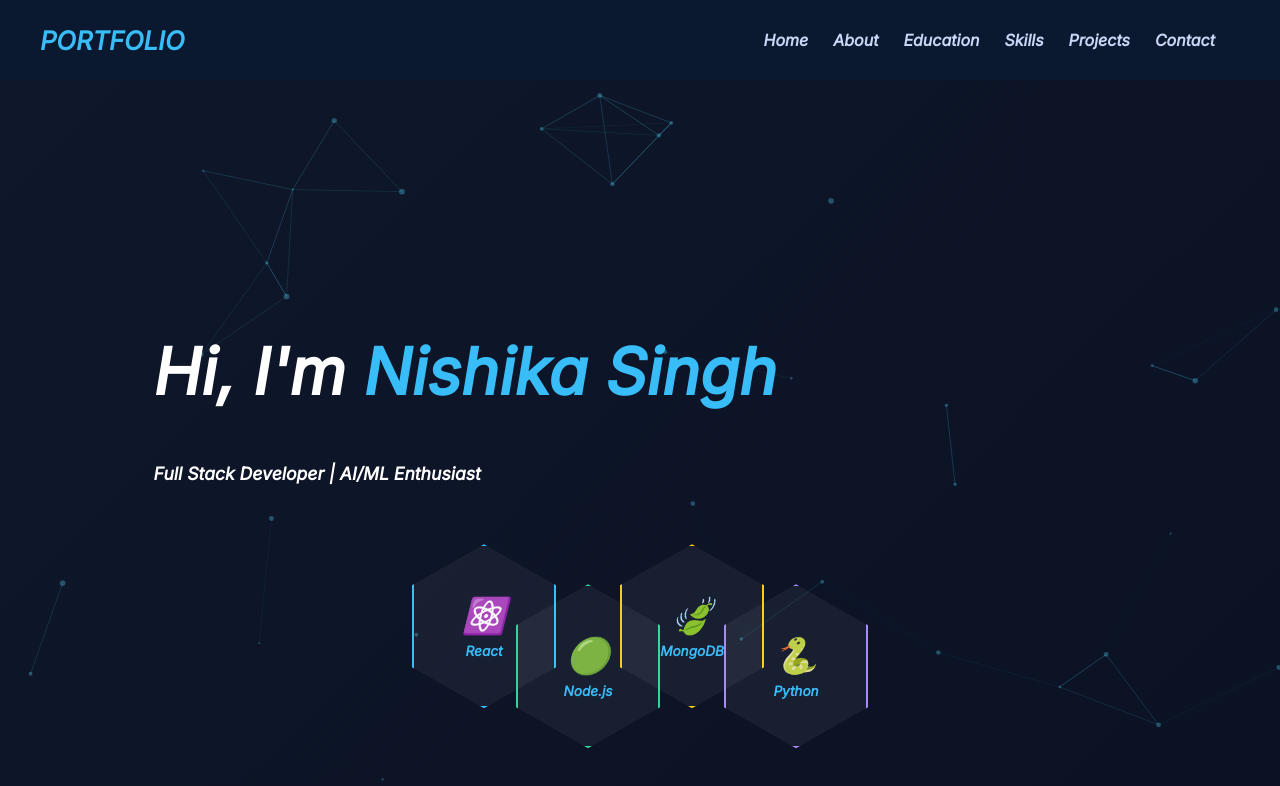
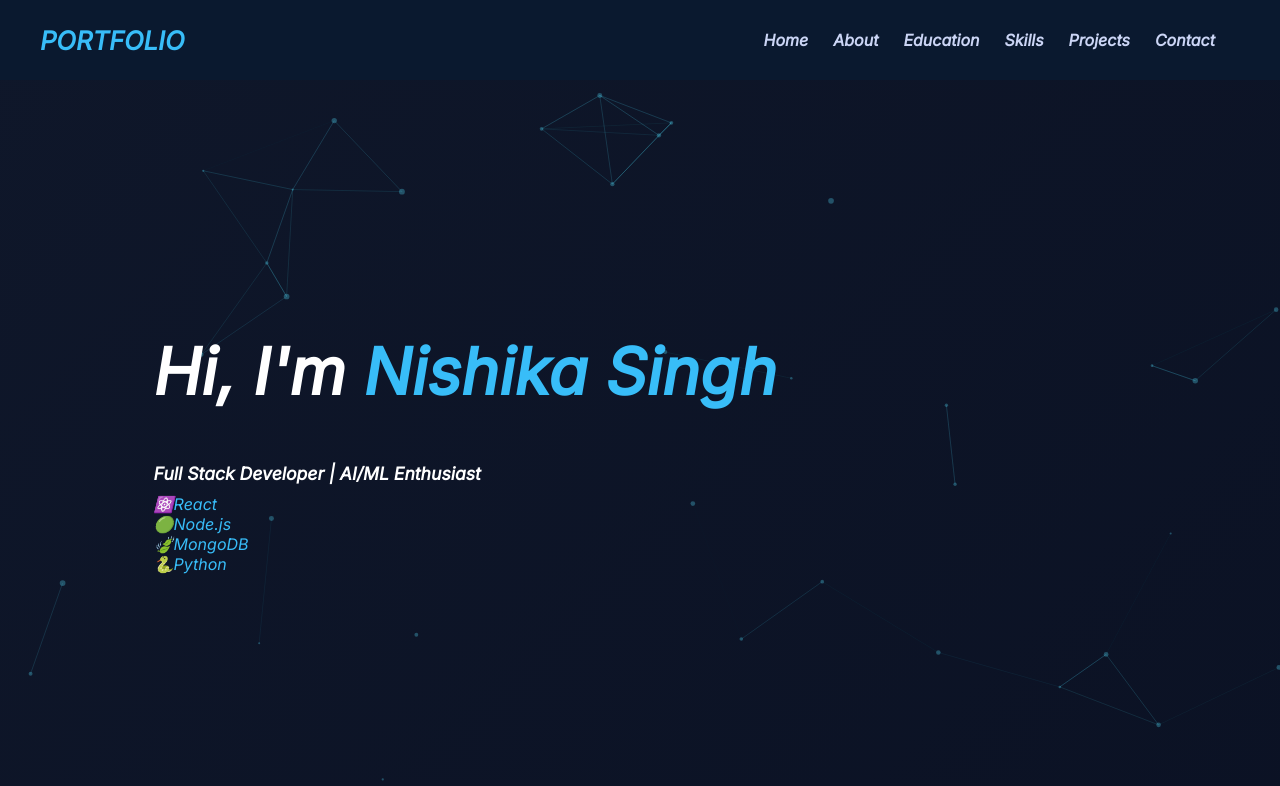
Before and after one commit to nishikasingh31/Portfolio, a React (Vite) app: page / in a window 1280 px wide. Shown: the top 786 px of the page. Built offline with nearby package versions, Linux system fonts and the light colour scheme.

Commit message:
Update App.css

```diff
--- a/src/App.css
+++ b/src/App.css
@@ -292,63 +292,6 @@ nav {
   text-decoration: underline;
 }
 
-/* HEXAGON TECH GRID */
-.hex-grid {
-  display: flex;
-  justify-content: center;
-  align-items: center;
-  margin-top: 40px;
-  flex-wrap: wrap;
-}
-
-.hexagon {
-  position: relative;
-  width: 140px;
-  height: 160px;
-  background: rgba(255, 255, 255, 0.05);
-  border: 2px solid var(--accent, #38bdf8);
-  clip-path: polygon(50% 0%, 100% 25%, 100% 75%, 50% 100%, 0% 75%, 0% 25%);
-  display: flex;
-  flex-direction: column;
-  align-items: center;
-  justify-content: center;
-  margin: -20px;
-  transition: transform 0.3s ease;
-  z-index: 1;
-}
-
-.hexagon:hover {
-  transform: scale(1.08);
-  z-index: 2;
-}
-
-.hex-icon {
-  font-size: 2.2rem;
-  margin-bottom: 6px;
-}
-
-.hex-label {
-  font-size: 0.85rem;
-  font-weight: 600;
-  color: var(--accent, #38bdf8);
-}
-
-/* Stagger every other hexagon up/down for a honeycomb feel */
-.hexagon:nth-child(even) {
-  margin-top: 60px;
-}
-
-@media (max-width: 600px) {
-  .hexagon {
-    width: 110px;
-    height: 126px;
-  }
-
-  .hexagon:nth-child(even) {
-    margin-top: 40px;
-  }
-}
-
 /* footer */
 footer {
   text-align: center;
```
